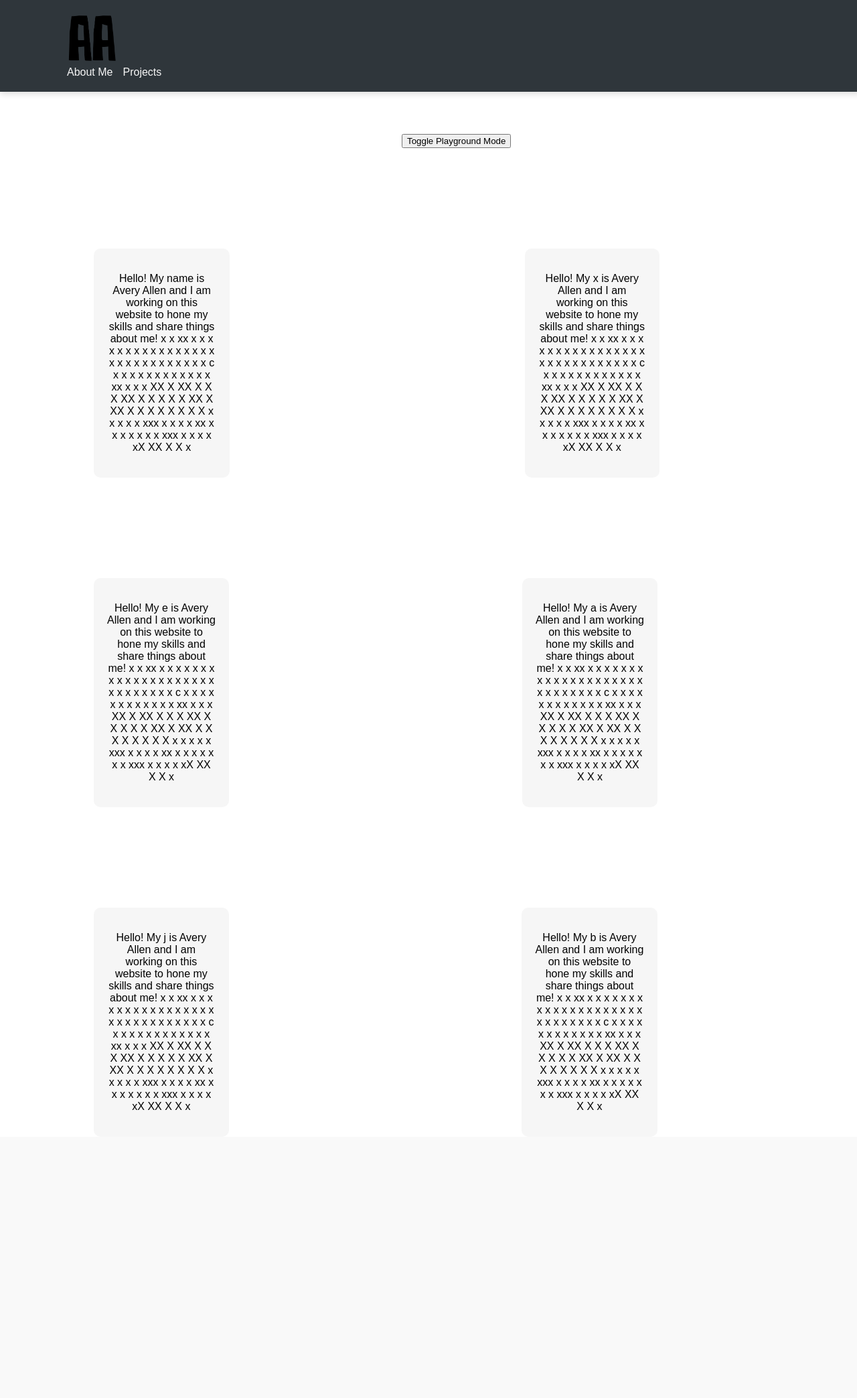
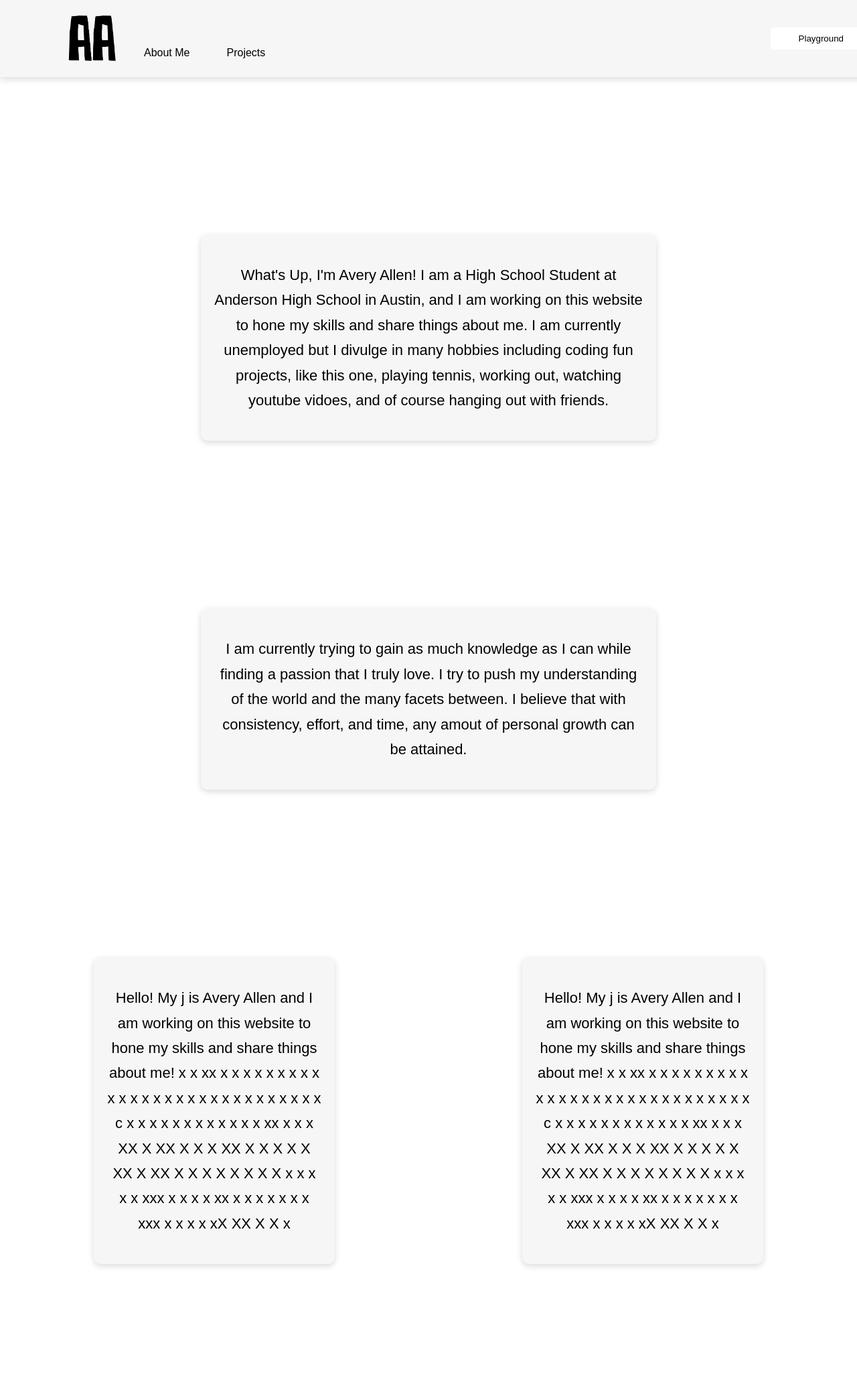
Before and after one commit to AKAvery/Avery-s-Personal-Website, a Flask app: page /about in a window 1280 px wide. Shown: the whole page at 67% size. Before the commit the page ends 1657 px from the top, so only its background shows below. Run offline with Flask 3, Linux system fonts and the light colour scheme.

Commit message:
UI Changes + Front-End additions & Edits

```diff
--- a/static/css/about.css
+++ b/static/css/about.css
@@ -1,29 +1,21 @@
-body {
-    font-family: 'Arial', sans-serif;
-    margin: 0;
-    padding: 0;
-    background: rgb(255,255,255);
-}
-
-.background-change {
-    background: pink;
-}
-
 .header {
-    background: rgb(47, 54, 59);
+    background: rgb(246, 246, 246);
     position: fixed;
     left: 0;
     top: 0;
     width: 100%;
+    height: 75px;
     padding: 20px 100px;
     z-index: 2;
     transition: all 0.4s;
     box-shadow: 0 3px 10px rgb(0, 0, 0, 0.15);
-
+    display: flex;
+    flex-direction: row;
+    /*justify-content: space-between;*/
 }
 
 .header-scrolled {
-    background: rgb(47, 54, 59, 0.65);
+    background: rgb(246, 246, 246, 0.85);
     position: fixed;
     left: 0;
     top: 0;
@@ -32,36 +24,118 @@ body {
     z-index: 2;
 }
 
+.nav-bar {
+    display: flex;
+    flex-direction: row;
+    padding-right: 100px;
+
+}
+
+.nav-text {
+    text-decoration: none;
+    margin-right: 15px;
+    color: black;
+    margin-top: 50px;
+    margin-left: 40px;
+}
+
+.nav-text:hover {
+    color: rgb(72, 71, 71);
+    cursor: pointer;
+    text-shadow: 0 0 40px rgb(0, 0, 0, 0.4);
+}
+
+.option-logo {
+    width: 75px;
+    height: 75px;
+    display: flex;
+}
+
+.selector-content {
+    opacity: 0;
+    transition: all 1s;
+    animation: slidingAnimationLeft 1s;
+    display: flex;
+    flex-direction: column;
+    align-items: center;
+    justify-content: center;
+}
+
+.visible-selector-content {
+    opacity: 1;
+    animation: slidingAnimationRight 1s;
+
+}
+
 .toggle-button {
-    margin-top: 200px;
-    margin-left: 600px;
+    width: 150px;
+    height: 33px;
+    margin-left: 50%;
+    position: relative;
+    border: none;
+    background-color: white;
+    color: black;
+    border-radius: 4px;
+    box-shadow: inset 0 0 0 pink;
+    transition: ease-out 0.3s;
+    outline: none;
+    align-self: center;
+}
+
+.toggle-button:hover {
+    box-shadow: inset 300px 0 0 0 pink;
+    cursor: pointer;
+}
+
+body {
+    font-family: 'Arial', sans-serif;
+    margin: 0;
+    padding: 0;
+    background: rgb(255,255,255);
+    margin-top: 300px;
+}
+
+.background-change {
+    background: pink;
 }
 
 .page-row-section {
-
     display: flex;
     flex-direction: row;
+    align-items: center;
+    justify-content: center;
+    text-align: center;
+    margin-bottom: 200px;
 }
 .page-column-section {
     display: flex;
     flex-direction: column;
+    align-items: center;
+    justify-content: center;
     padding-top: 50px;
-    padding-left: 100px;
+}
+
+.page-text {
+    color: black;
+    z-index: 1;
+    font-size: 22px;
+    line-height: 1.7;
+    align-items: center;
+    justify-content: center;
+    text-align: center;
+    transition: all 0.5s ease;
 }
 
 .content {
     position: relative;
     padding: 20px;
-    margin-top: 100px;
-    margin-left: 40px;
-    width: 30%;
-    height: 70%;
+    width: 50%;
     border-radius: 10px;
-    align-items: center;
-    justify-content: center;
-    text-align: center;
     background: none;
     z-index: 0;
+    display: flex;
+    font-size: 100%;
+    transition: transform 0.5s ease, box-shadow 0.5s ease;
 }
 
 .content::before {
@@ -77,23 +151,33 @@ body {
     z-index: -1;
     transform-origin: center center;
     transition: all 0.5s ease;
+    box-shadow: 0 3px 10px rgb(0, 0, 0, 0.15);
 }
 
 .content.default-mode::before {
     background: rgb(246,246,246);
+    box-shadow: 0 3px 10px rgb(0, 0, 0, 0.15);
 }
-
 .content.default-mode:hover::before {
     animation: none;
     transform: scale(1.2, 1.2);
+    box-shadow: 0 3px 10px rgb(0, 0, 0, 0.15);
 }
 
 .content.default-mode:hover {
     background: none;
+    box-shadow: 0 3px 10px rgb(0, 0, 0, 0.15);
+
+}
+
+.content.default-mode:hover .page-text {
+    transform: scale(1.2, 1.2);
 }
 
 .content.alt-mode::before {
    background: rgb(246,246,246);
+   box-shadow: 0 3px 10px rgb(0, 0, 0, 0.15);
+
 }
 
 .content.alt-mode:hover::before {
@@ -104,39 +188,8 @@ body {
                animationFour 0.3s 1.5s forwards ease-in;
 }
 
-
-.page-text {
-    color: black;
-    position: relative;
-    z-index: 1;
-}
-
 a {
     text-decoration: none;
-}
-
-.nav-bar {
-    display: flex;
-    flex-direction: row;
-    padding-right: 100px;
-}
-
-.nav-text {
-    text-decoration: none;
-    margin-right: 15px;
-    color: rgb(246,246,246);
-}
-
-.nav-text:hover {
-    color: white;
-    cursor: pointer;
-    text-shadow: 0 0 40px rgb(255, 255, 255, 0.4);
-}
-
-.option-logo {
-    width: 75px;
-    height: 75px;
-    /*position: absolute;*/
 }
 
 @keyframes animationOne {
@@ -158,3 +211,13 @@ a {
     0% { transform: scale(0.75, 1.5); }
     100% { transform: scale(1, 1); }
 }
+
+@keyframes slidingAnimationRight {
+    0% { transform: translateX(100%); }
+    100% { transform: translateX(0%); }
+}
+
+@keyframes slidingAnimationLeft {
+    0% { transform: translateX(0%); }
+    100% { transform: translateX(-100%); }
+}
--- a/templates/about.html
+++ b/templates/about.html
@@ -17,8 +17,9 @@
             <a href="/about" class="nav-text">About Me</a>
             <a href="/projects" class="nav-text">Projects</a>
         </nav>
+        <button class="toggle-button" onclick="playgroundMode()">Playground</button>
+
     </header>
-    <button class="toggle-button" onclick="playgroundMode()">Toggle Playground Mode</button>
     <script>
         function playgroundMode() {
             var elements = document.querySelectorAll('.content');
@@ -39,40 +40,56 @@
                 headerEl.classList.remove('header-scrolled');
             }
         });
+
+        function checkVisibility() {
+            var elements = document.querySelectorAll('.selector-content');
+            elements.forEach(function(footerEl) {
+                const rect = footerEl.getBoundingClientRect();
+                if (rect.bottom <= (window.innerHeight + 10)) {
+                    footerEl.classList.add('visible-selector-content')
+                }
+                else {
+                    footerEl.classList.remove('visible-selector-content')
+                }
+            });
+        }
+
+        window.addEventListener('scroll', checkVisibility);
+        window.addEventListener('resize', checkVisibility);
+        document.addEventListener('DOMContentLoaded', checkVisibility);
+
     </script>
     <div class="page-row-section">
         <div class="page-column-section">
+            <div class="selector-content">
                 <div class="content default-mode">
-                <p class="page-text"> Hello! My name is Avery Allen and I am working on this website to hone my skills and share things about me! x  x xx x x x x x x x x x x x x x x x x x x x x x x x x x x x x c x x x x x x x x x x x x xx x x x  XX  X XX X X  X XX X X X X  X XX X  XX X X X X X X X X  x x x x  x xxx x    x x x xx x x x x x x x xxx x x x x xX XX X X x </p>
+                    <p class="page-text"> What's Up, I'm Avery Allen! I am a High School Student at Anderson High School in Austin, and I am working on this website to hone my skills and share things about me. I am currently unemployed but I divulge in many hobbies including coding fun projects, like this one, playing tennis, working out, watching youtube vidoes, and of course hanging out with friends. </p>
                 </div>
-        </div>
-        <div class="page-column-section">
-            <div class="content default-mode">
-                <p class="page-text"> Hello! My x is Avery Allen and I am working on this website to hone my skills and share things about me! x  x xx x x x x x x x x x x x x x x x x x x x x x x x x x x x x c x x x x x x x x x x x x xx x x x  XX  X XX X X  X XX X X X X  X XX X  XX X X X X X X X X  x x x x  x xxx x    x x x xx x x x x x x x xxx x x x x xX XX X X x </p>
             </div>
         </div>
     </div>
     <div class="page-row-section">
         <div class="page-column-section">
+            <div class="selector-content">
                 <div class="content default-mode">
-                <p class="page-text"> Hello! My e is Avery Allen and I am working on this website to hone my skills and share things about me! x  x xx x x x x x x x x x x x x x x x x x x x x x x x x x x x x c x x x x x x x x x x x x xx x x x  XX  X XX X X  X XX X X X X  X XX X  XX X X X X X X X X  x x x x  x xxx x    x x x xx x x x x x x x xxx x x x x xX XX X X x </p>
+                    <p class="page-text"> I am currently trying to gain as much knowledge as I can while finding a passion that I truly love. I try to push my understanding of the world and the many facets between. I believe that with consistency, effort, and time, any amout of personal growth can be attained.</p>
                 </div>
-        </div>
-        <div class="page-column-section">
-            <div class="content default-mode">
-                <p class="page-text"> Hello! My a is Avery Allen and I am working on this website to hone my skills and share things about me! x  x xx x x x x x x x x x x x x x x x x x x x x x x x x x x x x c x x x x x x x x x x x x xx x x x  XX  X XX X X  X XX X X X X  X XX X  XX X X X X X X X X  x x x x  x xxx x    x x x xx x x x x x x x xxx x x x x xX XX X X x </p>
             </div>
         </div>
     </div>
     <div class="page-row-section">
         <div class="page-column-section">
+            <div class="selector-content">
                 <div class="content default-mode">
                     <p class="page-text"> Hello! My j is Avery Allen and I am working on this website to hone my skills and share things about me! x  x xx x x x x x x x x x x x x x x x x x x x x x x x x x x x x c x x x x x x x x x x x x xx x x x  XX  X XX X X  X XX X X X X  X XX X  XX X X X X X X X X  x x x x  x xxx x    x x x xx x x x x x x x xxx x x x x xX XX X X x </p>
                 </div>
             </div>
+        </div>
         <div class="page-column-section">
+            <div class="selector-content">
                 <div class="content default-mode">
-                <p class="page-text"> Hello! My b is Avery Allen and I am working on this website to hone my skills and share things about me! x  x xx x x x x x x x x x x x x x x x x x x x x x x x x x x x x c x x x x x x x x x x x x xx x x x  XX  X XX X X  X XX X X X X  X XX X  XX X X X X X X X X  x x x x  x xxx x    x x x xx x x x x x x x xxx x x x x xX XX X X x </p>
+                    <p class="page-text"> Hello! My j is Avery Allen and I am working on this website to hone my skills and share things about me! x  x xx x x x x x x x x x x x x x x x x x x x x x x x x x x x x c x x x x x x x x x x x x xx x x x  XX  X XX X X  X XX X X X X  X XX X  XX X X X X X X X X  x x x x  x xxx x    x x x xx x x x x x x x xxx x x x x xX XX X X x </p>
+                </div>
             </div>
         </div>
     </div>
--- a/templates/index.html
+++ b/templates/index.html
@@ -19,8 +19,9 @@
             <a href="/about" class="nav-text">About Me</a>
             <a href="/projects" class="nav-text">Projects</a>
         </nav>
+        <button class="toggle-button" onclick="myFunction()">Playground</button>
     </header>
-    <button class="toggle-button" onclick="myFunction()"> Toggle playground mode </button>
+
     <script>
         function myFunction() {
             var element = document.body
```
Also changed, not shown: static/css/index.css (+65 -25 lines), static/css/projects.css (+66 -11 lines). Lines whose indentation alone changed are shown as unchanged.
